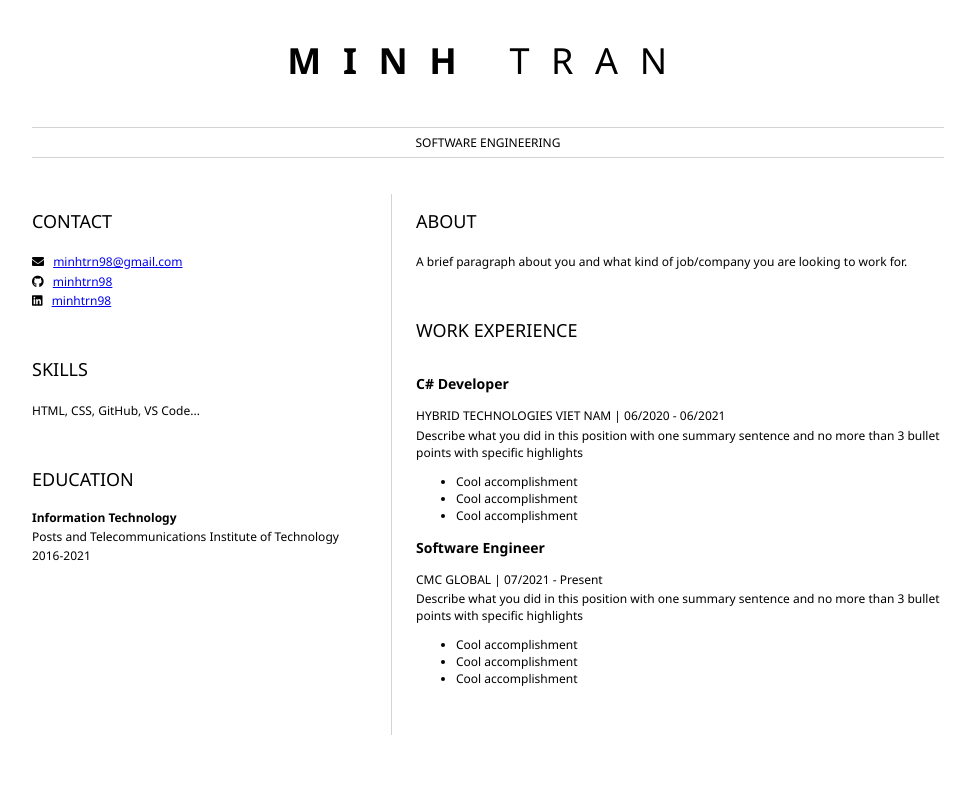
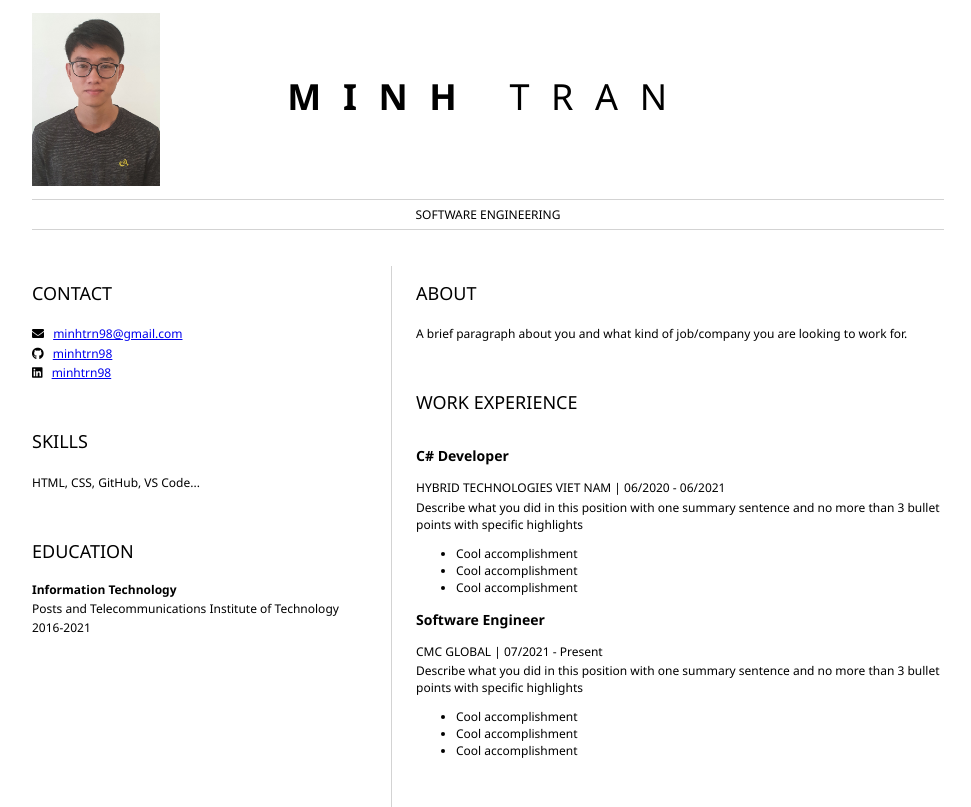
Before and after one commit to minhtrn98/resume, a plain HTML site: page index.html in a window 1280 px wide. Shown: the whole page, without its empty margins (152-1123 px from the left). Drawn offline with Linux system fonts and the light colour scheme.

Commit message:
add avatar

```diff
--- a/index.html
+++ b/index.html
@@ -10,6 +10,7 @@
 
   <body>
     <header id="header">
+      <img src="./avatar.jpg" id="avatar" title="avatar" />
       <h1><b>MINH</b> TRAN</h1>
       <hr />
       SOFTWARE ENGINEERING
--- a/style.css
+++ b/style.css
@@ -8,8 +8,19 @@ body {
 h1 {
   font-size: 3em;
   letter-spacing: 0.6em;
-  padding-top: 1em;
-  padding-bottom: 1em;
+  padding-top: 2em;
+  padding-bottom: 2em;
+}
+
+#header {
+  position: relative;
+}
+
+#avatar {
+  position: absolute;
+  height: 14.4em;
+  left: 0;
+  top: 1.1em;
 }
 
 h2 {
```
Also changed, not shown: avatar.jpg (added).
